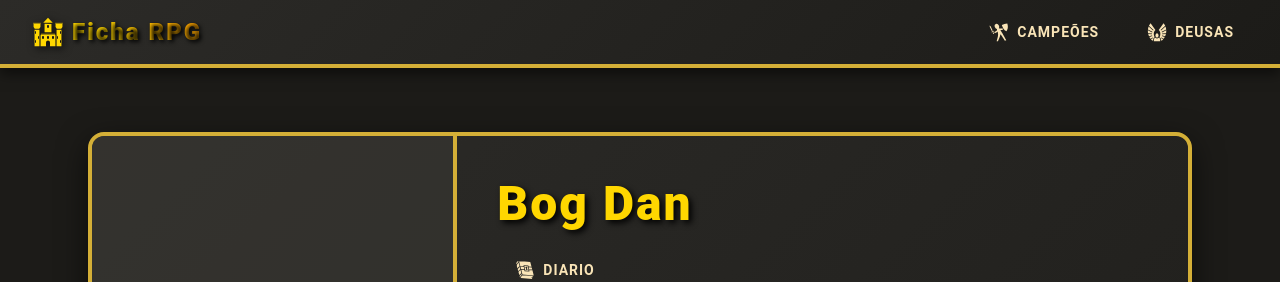
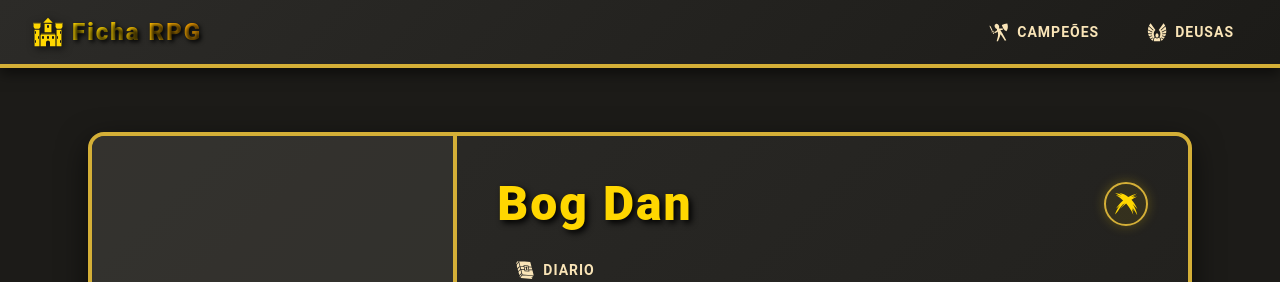
Before and after one commit to Vitor-S-G-C/BogDan, a React (Vite) app: page / in a window 1280 px wide. Shown: the top 282 px of the page. Built offline with nearby package versions, Linux system fonts and the light colour scheme.

Commit message:
feat: adiciona rota e navegação para Mortarion

```diff
--- a/src/App.tsx
+++ b/src/App.tsx
@@ -4,6 +4,7 @@ import { Route, Routes } from "react-router-dom";
 import HomeHero from "./paginas/Herois/HomeHero";
 import GodHome from "./paginas/GodsHome/GodHome";
 import HeroOne from "./paginas/Herois/bogdan/HeroOne";
+import HeroMortarion from "./paginas/Herois/mortarion/HeroMortarion";
 import FyrelviaPage from "./paginas/GodsHome/Fyrelvia/GodOne";
 import QyreshaPage from "./paginas/GodsHome/Qyresha/GodTwo";
 import { Box, CssBaseline } from "@mui/material";
@@ -24,7 +25,8 @@ export default function App() {
         <Container maxWidth="lg">
           <Routes>
             <Route path="/" element={<HeroOne />} />
-            <Route path="/herois" element={<HomeHero />} />
+            <Route path="/herois/*" element={<HomeHero />} />
+            <Route path="/mortarion" element={<HeroMortarion />} />
             <Route path="/deusas" element={<GodHome />} />
             <Route path="/Fyrelvia" element={<FyrelviaPage />} />
             <Route path="/Qyresha" element={<QyreshaPage />} />
--- a/src/paginas/Herois/HomeHero.tsx
+++ b/src/paginas/Herois/HomeHero.tsx
@@ -1,12 +1,14 @@
 import { Route, Routes } from "react-router-dom";
 import HeroOne from "./bogdan/HeroOne";
+import HeroMortarion from "./mortarion/HeroMortarion";
 
 const HeroHome = () => {
   return (
 
       <><Routes>
 
-      <Route path="/" element={<HeroOne />} />
+      <Route index element={<HeroOne />} />
+      <Route path="mortarion" element={<HeroMortarion />} />
     </Routes></>
 
   );
--- a/src/paginas/Herois/bogdan/HeroOne.tsx
+++ b/src/paginas/Herois/bogdan/HeroOne.tsx
@@ -8,8 +8,9 @@ import {
   Container,
   Divider,
   Paper,
-  Link,
   Button,
+  IconButton,
+  Tooltip,
 } from "@mui/material";
 import { Link as RouterLink } from "react-router-dom";
 import {
@@ -21,6 +22,7 @@ import {
   GiPublicSpeaker,
   GiShield,
   GiSecretBook,
+  GiCrossMark,
 
 } from "react-icons/gi";
 import items from "../../../data/dataArma/items.json";
@@ -107,6 +109,16 @@ export function BogDanPage() {
           {/* Seção de Informações */}
           <Grid size={{ xs: 12, md: 8 }}>
             <Box sx={{ p: { xs: 3, md: 5 } }}>
+              <Box
+                sx={{
+                  mb: 2,
+                  display: "flex",
+                  alignItems: "center",
+                  justifyContent: { xs: "center", md: "space-between" },
+                  gap: 2,
+                  flexWrap: "wrap",
+                }}
+              >
                 <Typography
                   variant="h3"
                   component="h1"
@@ -115,7 +127,7 @@ export function BogDanPage() {
                     color: "#FFD700",
                     fontFamily: "var(--font-title)",
                     textShadow: "3px 3px 6px #000",
-                  mb: 2,
+                    mb: 0,
                     letterSpacing: 2,
                     fontWeight: 900,
                     animation: "fadeIn 1s ease-out",
@@ -124,6 +136,27 @@ export function BogDanPage() {
                 >
                   {BogDan.nome}
                 </Typography>
+
+                <Tooltip title="Ir para Mortarion">
+                  <IconButton
+                    component={RouterLink}
+                    to="/herois/mortarion"
+                    sx={{
+                      color: "#FFD700",
+                      border: "2px solid #D4AF37",
+                      bgcolor: "rgba(255, 215, 0, 0.08)",
+                      boxShadow: "0 0 12px rgba(255, 215, 0, 0.25)",
+                      "&:hover": {
+                        bgcolor: "rgba(255, 215, 0, 0.18)",
+                        transform: "translateY(-2px) scale(1.05)",
+                        boxShadow: "0 0 18px rgba(255, 215, 0, 0.4)",
+                      },
+                    }}
+                  >
+                    <GiCrossMark />
+                  </IconButton>
+                </Tooltip>
+              </Box>
 
               <Button
               component={RouterLink}
```
Lines whose indentation alone changed are shown as unchanged.
